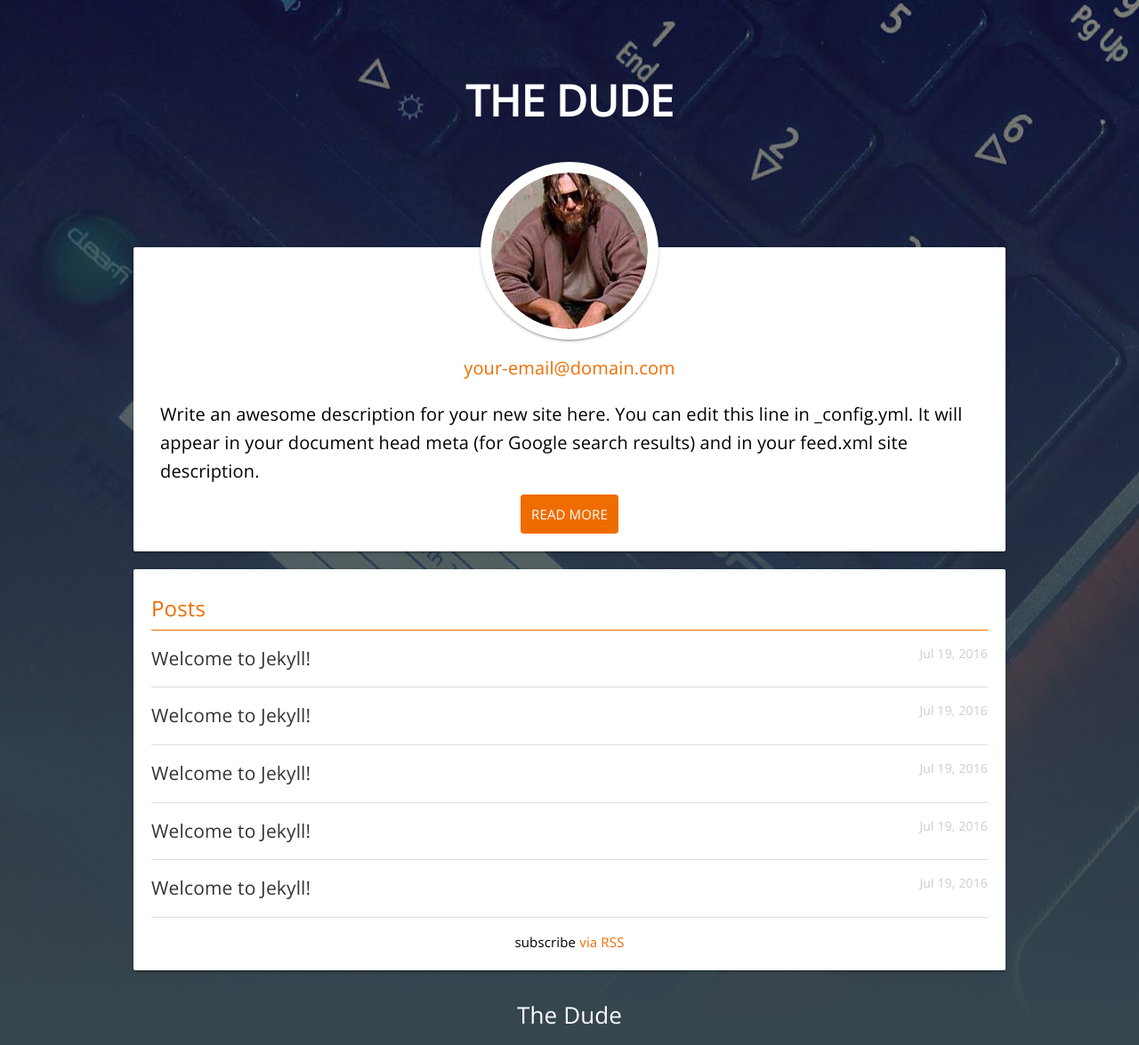
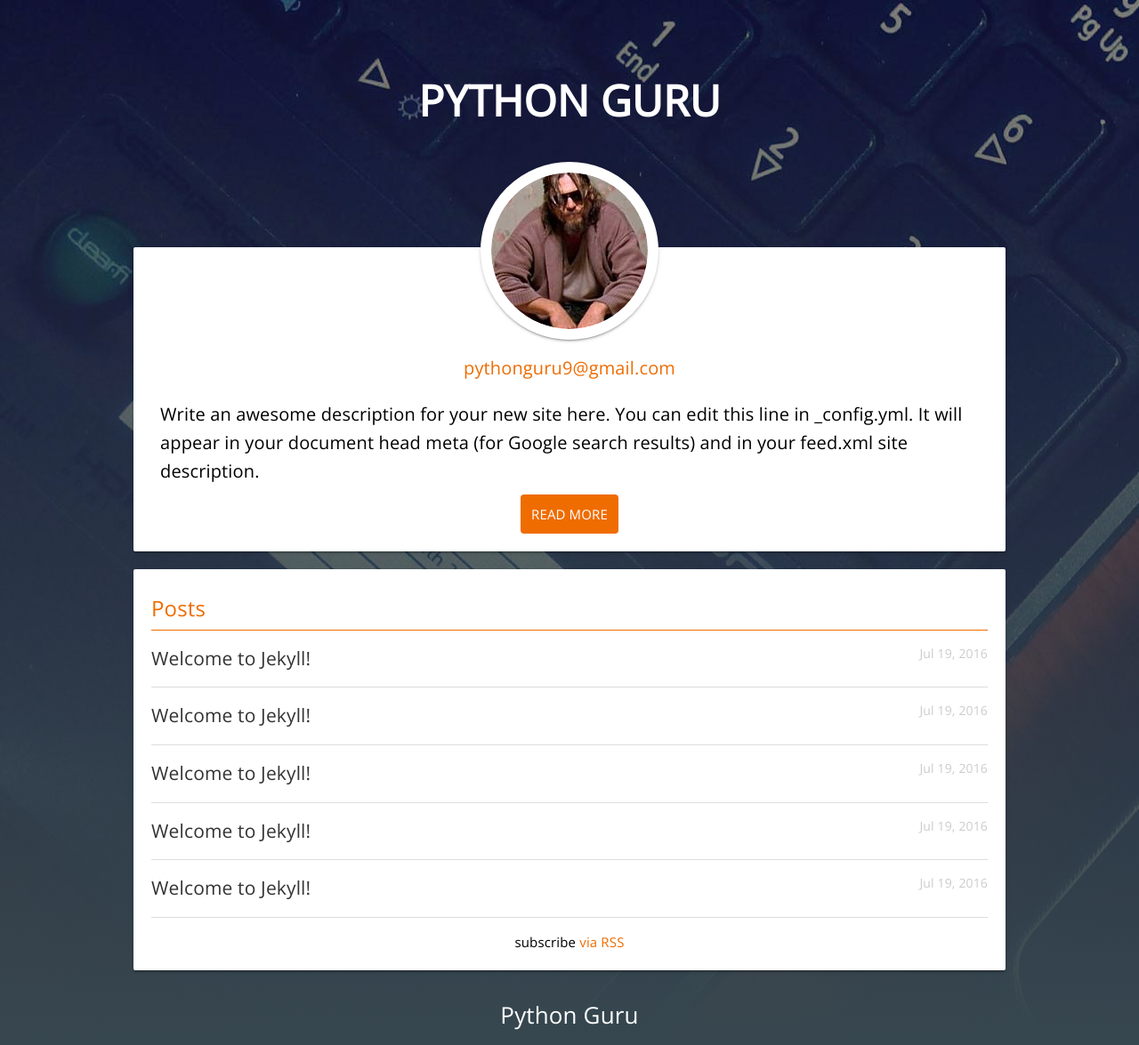
Before and after one commit to pythonguru9/docs, a Jekyll site: the page built from index.html, in a window 1280 px wide. Shown: the whole page at 89% size. Built offline with Jekyll 4.4.1, drawn with Linux system fonts in a browser that asks for light colours.

Commit message:
changed title name

```diff
--- a/_config.yml
+++ b/_config.yml
@@ -6,13 +6,13 @@
 # 'jekyll serve'. If you change this file, please restart the server process.
 
 # Site settings
-title: The Dude
-email: your-email@domain.com
+title: Python Guru
+email: pythonguru9@gmail.com
 description:  Write an awesome description for your new site here. You can edit this
               line in _config.yml. It will appear in your document head meta (for
               Google search results) and in your feed.xml site description.
 baseurl: "/jekyll-wing-template" # the subpath of your site, e.g. /blog
-url: "http://yourdomain.com" # the base hostname & protocol for your site
+url: "https://pythonguru.com" # the base hostname & protocol for your site
 twitter_username: jekyllrb
 github_username:  jekyll
 
```
